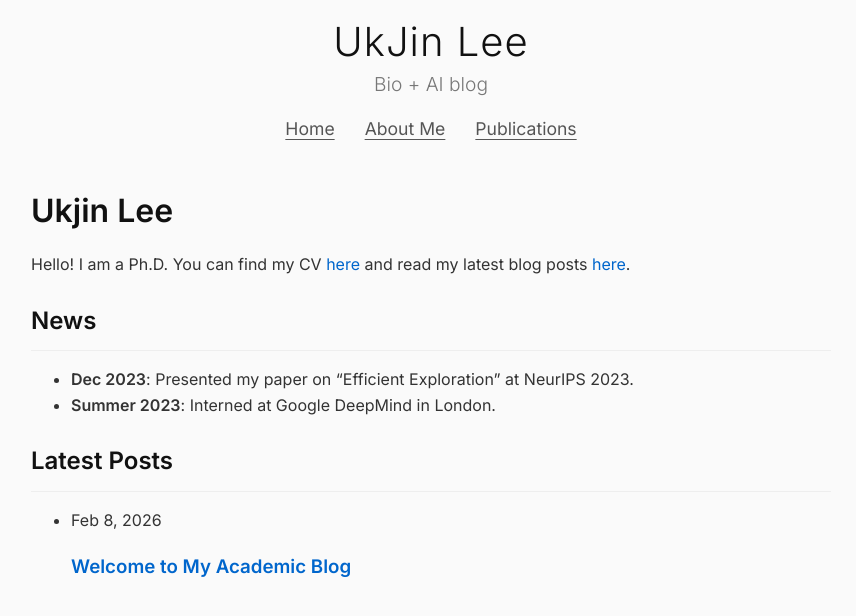
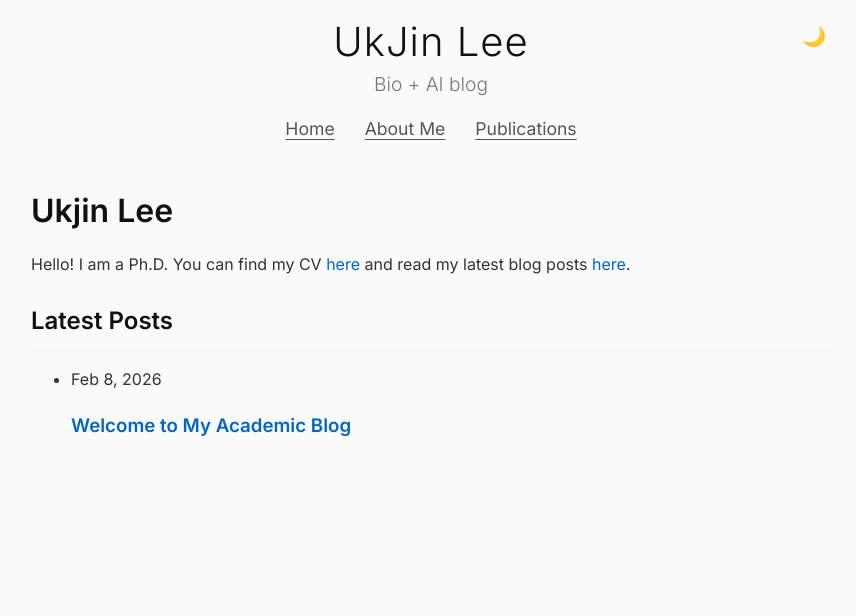
Before and after one commit to ukjinlee101/ukjinlee101.github.io, a Jekyll site: the page built from index.md, in a window 1280 px wide. Shown: the top 616 px of the page, without its empty margins (209-1065 px from the left). Built offline with Jekyll 4.4.1, drawn with Linux system fonts in a browser that asks for light colours.

Commit message:
antigravity

```diff
--- a/_includes/header.html
+++ b/_includes/header.html
@@ -1,6 +1,9 @@
 <header class="site-header">
     <div class="wrapper-header">
         <div class="site-title-static">{{ site.title | escape }}</div>
+        <button id="theme-toggle" class="theme-toggle" aria-label="Toggle Dark Mode">
+            🌙
+        </button>
         <div class="site-subtitle">Bio + AI blog</div>
         <nav class="site-nav-centered">
             <a href="{{ site.baseurl }}/">Home</a>
--- a/_layouts/default.html
+++ b/_layouts/default.html
@@ -3,12 +3,50 @@
 {% include head.html %}
 
 <body>
+    <script>
+        // Check for saved user preference, if any, on load of the website
+        if (localStorage.getItem('theme') === 'dark') {
+            document.body.classList.add('dark-mode');
+        }
+    </script>
+
     {% include header.html %}
     <main class="page-content" aria-label="Content">
         <div class="wrapper">
             {{ content }}
         </div>
     </main>
+
+    <script>
+        const toggleButton = document.getElementById('theme-toggle');
+        const body = document.body;
+
+        // Update button icon based on current theme
+        function updateIcon() {
+            if (body.classList.contains('dark-mode')) {
+                toggleButton.textContent = '☀️';
+            } else {
+                toggleButton.textContent = '🌙';
+            }
+        }
+
+        // Initialize icon
+        updateIcon();
+
+        toggleButton.addEventListener('click', () => {
+            body.classList.toggle('dark-mode');
+
+            // Update icon
+            updateIcon();
+
+            // Save preference
+            if (body.classList.contains('dark-mode')) {
+                localStorage.setItem('theme', 'dark');
+            } else {
+                localStorage.setItem('theme', 'light');
+            }
+        });
+    </script>
 </body>
 
 </html>
--- a/assets/css/style.css
+++ b/assets/css/style.css
@@ -8,7 +8,22 @@
   --link-color: #0066cc;
   --accent-color: #555;
   --border-color: #eee;
+  --header-title-color: #111;
+  --header-subtitle-color: #777;
+  --code-bg: #f4f4f4;
   --spacing: 20px;
+}
+
+/* Dark Mode Variables */
+body.dark-mode {
+  --bg-color: #1a1a1a;
+  --text-color: #e0e0e0;
+  --link-color: #66b3ff;
+  --accent-color: #aaa;
+  --border-color: #333;
+  --header-title-color: #fff;
+  --header-subtitle-color: #bbb;
+  --code-bg: #2d2d2d;
 }
 
 body {
@@ -18,6 +33,7 @@ body {
   line-height: 1.6;
   margin: 0;
   padding: 0;
+  transition: background-color 0.3s, color 0.3s;
 }
 
 h1,
@@ -27,7 +43,7 @@ h3 {
   margin-top: 1em;
   /* Reduced from 2em */
   margin-bottom: 0.5em;
-  color: #111;
+  color: var(--header-title-color);
 }
 
 h2 {
@@ -47,7 +63,7 @@ a:hover {
 code,
 pre {
   font-family: 'Roboto Mono', monospace;
-  background: #f4f4f4;
+  background: var(--code-bg);
   padding: 2px 4px;
   border-radius: 4px;
 }
@@ -65,20 +81,22 @@ pre {
   margin-bottom: 20px;
   /* Reduced bottom margin */
   text-align: center;
+  position: relative;
+  /* For absolute positioning of toggle */
 }
 
 .wrapper-header {
   max-width: 800px;
   margin: 0 auto;
   padding: 0 20px;
+  position: relative;
 }
 
 .site-title-static {
   font-size: 2.5em;
   font-weight: 300;
   /* Minimalist thin font */
-  color: #111;
-  color: #111;
+  color: var(--header-title-color);
   margin-bottom: 0px;
   /* Removed margin */
   line-height: 1.1;
@@ -88,7 +106,7 @@ pre {
 
 .site-subtitle {
   font-size: 1.2em;
-  color: #777;
+  color: var(--header-subtitle-color);
   font-weight: 300;
   margin-top: 5px;
   /* Small controlled gap */
@@ -104,7 +122,7 @@ pre {
 }
 
 .site-nav-centered a {
-  color: #555;
+  color: var(--accent-color);
   text-decoration: underline;
   /* Permanent underline for better visibility */
   text-decoration-thickness: 1px;
@@ -113,8 +131,26 @@ pre {
 }
 
 .site-nav-centered a:hover {
-  color: #000;
+  color: var(--header-title-color);
   text-decoration-thickness: 2px;
+}
+
+/* Theme Toggle Button */
+.theme-toggle {
+  background: none;
+  border: none;
+  cursor: pointer;
+  font-size: 1.2em;
+  color: var(--accent-color);
+  padding: 5px;
+  position: absolute;
+  top: 0;
+  right: 20px;
+  transition: color 0.3s;
+}
+
+.theme-toggle:hover {
+  color: var(--header-title-color);
 }
 
 /* CV Layout */
@@ -124,8 +160,9 @@ pre {
 }
 
 .btn {
-  background: #333;
-  color: #fff !important;
+  background: var(--header-title-color);
+  color: var(--bg-color) !important;
+  /* Button text color based on bg */
   padding: 8px 16px;
   border-radius: 4px;
   font-size: 0.9em;
@@ -171,7 +208,7 @@ pre {
 .cv-type {
   font-size: 0.8em;
   font-weight: normal;
-  color: #777;
+  color: var(--header-subtitle-color);
   margin-left: 8px;
 }
 
@@ -184,6 +221,13 @@ pre {
   .cv-date {
     margin-top: 4px;
     display: block;
+  }
+
+  .theme-toggle {
+    position: static;
+    /* Stack on mobile or adjust as needed */
+    display: block;
+    margin: 0 auto 10px;
   }
 }
 
--- a/index.md
+++ b/index.md
@@ -8,11 +8,6 @@ permalink: /
 
 Hello! I am a Ph.D.
 You can find my CV [here]({{ "/cv" | relative_url }}) and read my latest blog posts [here]({{ "/blog" | relative_url }}).
-
-## News
-
-*   **Dec 2023**: Presented my paper on "Efficient Exploration" at NeurIPS 2023.
-*   **Summer 2023**: Interned at Google DeepMind in London.
 
 ## Latest Posts
 
```
Also changed, not shown: _data/conferences.yml (+2 -8 lines), _data/experience.yml (+3 -14 lines).
